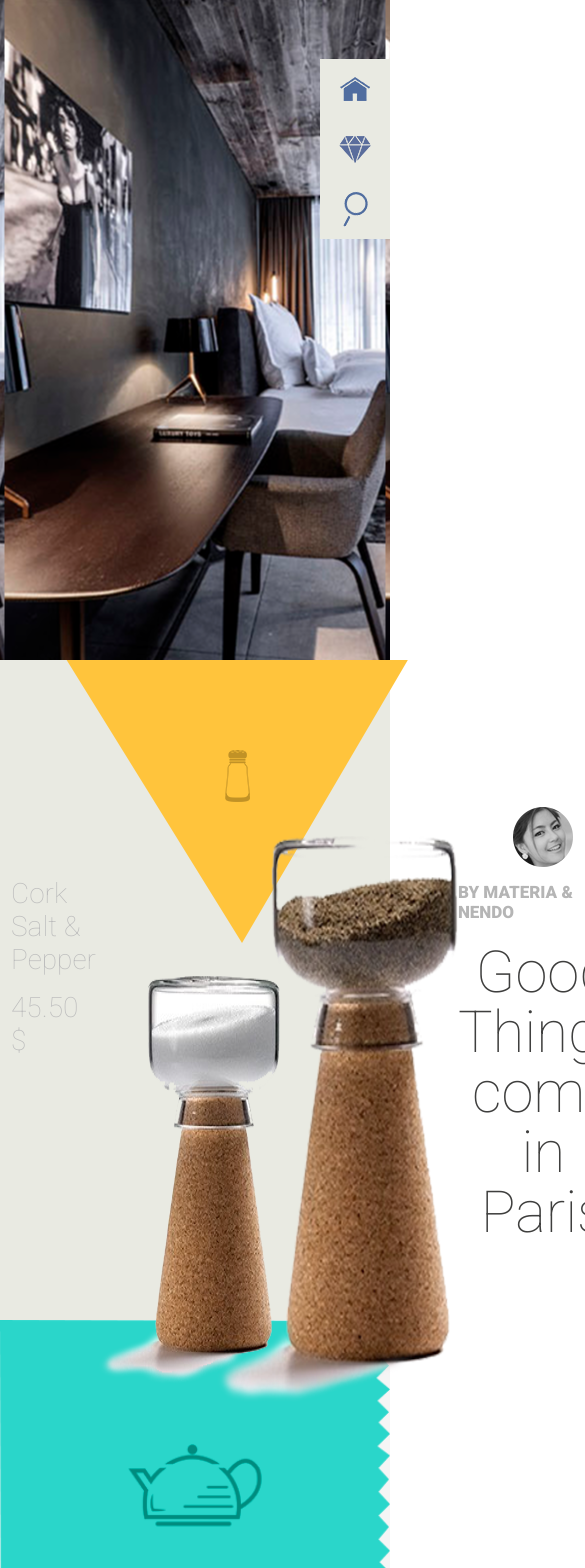
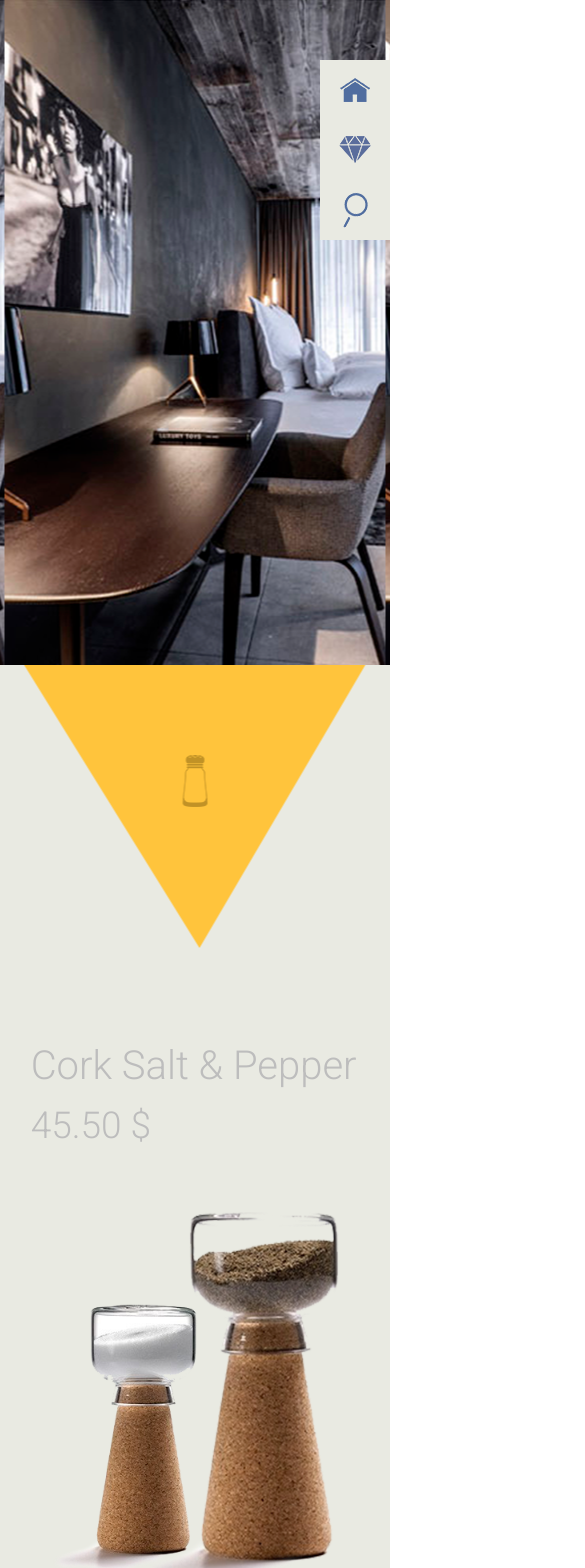
Before and after one commit to Tatjana14/warehouse, a React (Create React App) app: page / in a window 390 px wide. Shown: the top 1568 px of the page, 585 px wide, since content can reach past the window. Built offline with nearby package versions, Linux system fonts and the light colour scheme.

Commit message:
adaptive change

```diff
--- a/src/components/collectionName/Collection.module.scss
+++ b/src/components/collectionName/Collection.module.scss
@@ -2,8 +2,18 @@
     display: flex;
     width: 100%;
     .img{
-        flex-basis: 1;
         width: 100%;
         height: 100%;
     }
 }
+
+@media screen and (max-width: 1180px){
+    .wrapper{
+        justify-content: center;
+        .img{
+            flex-basis: 1;
+            width: auto;
+            height: auto;
+        }
+    }
+}
--- a/src/components/main/Main.js
+++ b/src/components/main/Main.js
@@ -88,8 +88,9 @@ function Main() {
                     styleLike = {{ display: "none"}}
                     />
                     <img className={s.imgHeader}  src={peppers} alt="Cork Salt"/>
+                    <div className={s.sloganHeader} >
                     <Slogan
-                        styleWrapperSlogan = {{ maxWidth: "330px", alignItems: "center" , paddingTop: "147px", paddingBottom: "215px"}}
+                        styleWrapperSlogan = {{ maxWidth: "330px", alignItems: "center"}}
                         imgSrc={materia}
                         imgAlt="BY MATERIA &amp; NENDO"
                         nameProduction="BY MATERIA &amp; NENDO"
@@ -97,6 +98,7 @@ function Main() {
                         sloganOne="Good"
                         sloganTwo="Things come in Paris"
                     />
+                    </div>
 
                     <div className={s.slider}>
                         <img className={s.slide} src={bottle} alt="Salt Bottle"/>
--- a/src/components/main/Main.module.scss
+++ b/src/components/main/Main.module.scss
@@ -18,6 +18,10 @@
             justify-content: space-between;
             padding-left: calc(10px + (50 - 10) * ((100vw - 360px) / (1500 - 360)));
             padding-right: calc(10px + (155 - 10) * ((100vw - 360px) / (1500 - 360)));
+            .sloganHeader{
+                padding-top: 217px;
+                padding-bottom: 215px;
+            }
             .imgHeader {
                 z-index: 1;
                 padding-top: 170px;
@@ -32,6 +36,7 @@
                 height: 283px;
                 width: 343px;
                 left: 17%;
+                top: 0;
                 @include flex();
                 .slide {
                     transform: translateY(-50%);
@@ -186,7 +191,7 @@
 @media screen and (max-width: 1180px){
     .mainWrapper {
         grid-template-columns: repeat(1, minmax(360px, 1fr)) ;
-        grid-auto-rows: minmax(330px, 660px);
+        grid-auto-rows: minmax(330px, auto);
         .header{
             grid-area: 2/1/3/2;
         }
@@ -194,9 +199,11 @@
             grid-area: 1/1/2/2;
             background-size: auto;
             background-repeat: repeat-x;
+            min-height: 665px;
         }
         .sevenPots {
             grid-area: 3/1/4/2;
+            height: min-content;
         }
         .potsWrapper{
             grid-area: 4/1/5/2;
@@ -219,5 +226,96 @@
         .footer{
             grid-area: 10/1/11/2;
         }
+
     }
 }
+
+@media screen and (max-width: 1080px){
+    .mainWrapper{
+    .potsWrapper {
+        background-position: 30% bottom;
+    }
+    .grindlerWrapper{
+        background-position: 35% bottom;
+    }
+    .bowlWrapper{
+        background-position: 75% bottom;
+    }
+}
+}
+@media screen and (max-width: 780px){
+    .mainWrapper{
+        .header{
+            .headerContainer{
+            flex-direction: column;
+            align-items: center;
+            padding-top: 160px;
+            .sloganHeader{
+                padding: 0 0 100px;
+            }
+            .imgHeader{
+                padding-top: 10px;
+                transform: scale(0.8);
+                -webkit-transform: scale(0.8);
+                -moz-transform: scale(0.8);
+                -ms-transform: scale(0.8);
+                -o-transform: scale(0.8);
+            }
+            .slider{
+                left: 50%;
+                transform: translateX(-50%);
+                -webkit-transform: translateX(-50%);
+                -moz-transform: translateX(-50%);
+                -ms-transform: translateX(-50%);
+                -o-transform: translateX(-50%);
+}
+            }
+
+        }
+    }
+}
+
+@media screen and (max-width: 760px){
+    .container{
+        flex-direction: column;
+    }
+    .mainWrapper{
+        .potsWrapper {
+            background-position: 95% bottom;
+        }
+        .grindlerWrapper{
+            background-position: 95% bottom;
+        }
+        .bowlWrapper{
+            background-position: 20% bottom;
+            background-size: auto;
+            padding-bottom: 130px;
+        }
+    }
+}
+@media screen and (max-width: 690px){
+    .mainWrapper{
+        .bowlWrapper{
+            background-position: 45% bottom;
+            background-size: auto;
+        }
+    }
+}
+
+
+@media screen and (max-width: 615px){
+    .mainWrapper{
+        .potsContainer,
+        .grindlerContainer {
+            padding-bottom: 230px;
+        }
+    }
+    }
+
+    @media screen and (max-width: 470px){
+        .mainWrapper{
+            .bowlWrapper{
+                background-size: 230%;
+            }
+        }
+    }
--- a/src/components/product/Product.module.scss
+++ b/src/components/product/Product.module.scss
@@ -46,3 +46,23 @@
         }
     }
 }
+
+@media screen and (max-width: 780px){
+    .wrapper{
+        .title{
+            font-size: 40px;
+            font-weight: 300;
+        }
+        .subtitle{
+            font-size: 37px;
+            font-weight: 300;
+        }
+        .linkWrapper{
+            .linkDisabled,
+            .linkActive{
+            font-size: 22px;
+        }
+        }
+
+}
+}
--- a/src/components/slogan/Slogan.module.scss
+++ b/src/components/slogan/Slogan.module.scss
@@ -27,3 +27,18 @@
         }
     }
 }
+
+@media screen and (max-width: 780px){
+    .wrapper{
+        .iconWrapper{
+            .subtitleImg{
+                font-size: 20px;
+            }
+        }
+        .sloganWrapper{
+            .titleSlogan{
+                font-size: 65px;
+            }
+        }
+    }
+}
```
